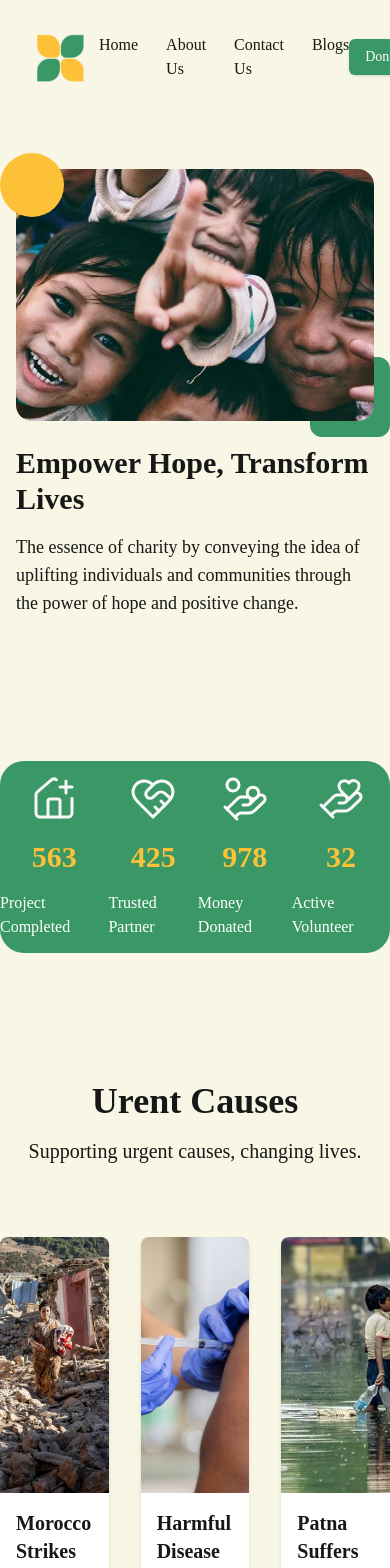
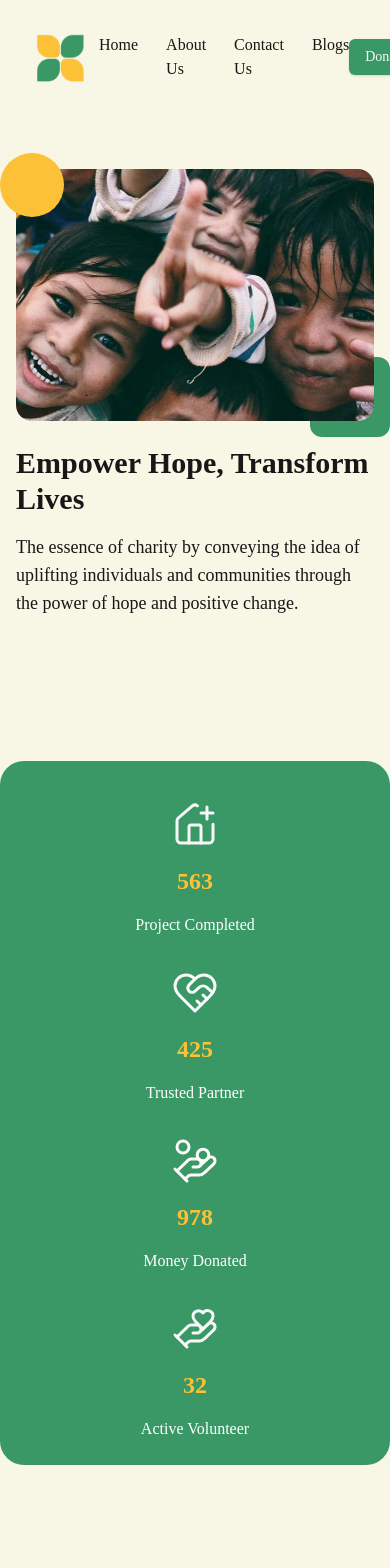
Before and after one commit to Shreesh-Gawande/Charityapp, a Next.js app: page / in a window 390 px wide. Shown: the top 1568 px of the page. Built offline with nearby package versions, Linux system fonts and the light colour scheme.

Commit message:
Made section 2 responsive

```diff
--- a/app/_components/Section1.jsx
+++ b/app/_components/Section1.jsx
@@ -1,33 +1,36 @@
-import React from 'react'
+import React from 'react';
 
 function Section1() {
   return (
-    <div className='bg-[#399866] w-full max-w-[1024px] h-48 mt-32 mx-auto rounded-3xl'>
-      <div className="flex justify-evenly items-center h-full mt-4">
+    <div className='bg-[#399866] w-full max-w-[1024px] h-auto sm:h-48 mt-32 mx-auto rounded-3xl p-6'>
+      <div className="flex flex-col sm:flex-row justify-center sm:justify-evenly items-center h-full mt-4 space-y-8 sm:space-y-0 sm:space-x-8">
 
-        <div className='flex flex-col items-center'>
+
+        <div className='flex flex-col items-center text-center'>
           <svg xmlns="http://www.w3.org/2000/svg" width="48" height="48" viewBox="0 0 24 24" fill="none" stroke="#f8f7f7" strokeWidth="1.5" strokeLinecap="round" strokeLinejoin="round" className="lucide lucide-house-plus">
             <path d="M13.22 2.416a2 2 0 0 0-2.511.057l-7 5.999A2 2 0 0 0 3 10v9a2 2 0 0 0 2 2h14a2 2 0 0 0 2-2v-7.354" />
             <path d="M15 21v-8a1 1 0 0 0-1-1h-4a1 1 0 0 0-1 1v8" />
             <path d="M15 6h6" />
             <path d="M18 3v6" />
           </svg>
-          <h1 className='text-3xl font-bold p-4' style={{ color: '#FDC137' }}>563</h1>
-          <p className='text-white' style={{ fontFamily: "Times New Roman" }}>Project Completed</p>
+          <h1 className='text-2xl sm:text-3xl font-bold p-4' style={{ color: '#FDC137' }}>563</h1>
+          <p className='text-white text-base sm:text-lg' style={{ fontFamily: "Times New Roman" }}>Project Completed</p>
         </div>
 
-        <div className='flex flex-col items-center'>
+
+        <div className='flex flex-col items-center text-center'>
           <svg xmlns="http://www.w3.org/2000/svg" width="48" height="48" viewBox="0 0 24 24" fill="none" stroke="#fafafa" strokeWidth="1.5" strokeLinecap="round" strokeLinejoin="round" className="lucide lucide-heart-handshake">
             <path d="M19 14c1.49-1.46 3-3.21 3-5.5A5.5 5.5 0 0 0 16.5 3c-1.76 0-3 .5-4.5 2-1.5-1.5-2.74-2-4.5-2A5.5 5.5 0 0 0 2 8.5c0 2.3 1.5 4.05 3 5.5l7 7Z"/>
             <path d="M12 5 9.04 7.96a2.17 2.17 0 0 0 0 3.08c.82.82 2.13.85 3 .07l2.07-1.9a2.82 2.82 0 0 1 3.79 0l2.96 2.66"/>
             <path d="M18 15l-2-2"/>
             <path d="M15 18l-2-2"/>
           </svg>
-          <h1 className='text-3xl font-bold p-4' style={{ color: '#FDC137' }}>425</h1>
-          <p className='text-white' style={{ fontFamily: "Times New Roman" }}>Trusted Partner</p>
+          <h1 className='text-2xl sm:text-3xl font-bold p-4' style={{ color: '#FDC137' }}>425</h1>
+          <p className='text-white text-base sm:text-lg' style={{ fontFamily: "Times New Roman" }}>Trusted Partner</p>
         </div>
 
-        <div className='flex flex-col items-center'>
+
+        <div className='flex flex-col items-center text-center'>
           <svg xmlns="http://www.w3.org/2000/svg" width="48" height="48" viewBox="0 0 24 24" fill="none" stroke="#fefbfb" strokeWidth="1.5" strokeLinecap="round" strokeLinejoin="round" className="lucide lucide-hand-coins">
             <path d="M11 15h2a2 2 0 1 0 0-4h-3c-.6 0-1.1.2-1.4.6L3 17"/>
             <path d="m7 21 1.6-1.4c.3-.4.8-.6 1.4-.6h4c1.1 0 2.1-.4 2.8-1.2l4.6-4.4a2 2 0 0 0-2.75-2.91l-4.2 3.9"/>
@@ -35,19 +38,20 @@ function Section1() {
             <circle cx="16" cy="9" r="2.9"/>
             <circle cx="6" cy="5" r="3"/>
           </svg>
-          <h1 className='text-3xl font-bold p-4' style={{ color: '#FDC137' }}>978</h1>
-          <p className='text-white' style={{ fontFamily: "Times New Roman" }}>Money Donated</p>
+          <h1 className='text-2xl sm:text-3xl font-bold p-4' style={{ color: '#FDC137' }}>978</h1>
+          <p className='text-white text-base sm:text-lg' style={{ fontFamily: "Times New Roman" }}>Money Donated</p>
         </div>
 
-        <div className='flex flex-col items-center'>
+
+        <div className='flex flex-col items-center text-center'>
           <svg xmlns="http://www.w3.org/2000/svg" width="48" height="48" viewBox="0 0 24 24" fill="none" stroke="#f7f7f7" strokeWidth="1.5" strokeLinecap="round" strokeLinejoin="round" className="lucide lucide-hand-heart">
             <path d="M11 14h2a2 2 0 1 0 0-4h-3c-.6 0-1.1.2-1.4.6L3 16"/>
             <path d="m7 20 1.6-1.4c.3-.4.8-.6 1.4-.6h4c1.1 0 2.1-.4 2.8-1.2l4.6-4.4a2 2 0 0 0-2.75-2.91l-4.2 3.9"/>
             <path d="m2 15 6 6"/>
             <path d="M19.5 8.5c.7-.7 1.5-1.6 1.5-2.7A2.73 2.73 0 0 0 16 4a2.78 2.78 0 0 0-5 1.8c0 1.2.8 2 1.5 2.8L16 12Z"/>
           </svg>
-          <h1 className='text-3xl font-bold p-4' style={{ color: '#FDC137' }}>32</h1>
-          <p className='text-white' style={{ fontFamily: "Times New Roman" }}>Active Volunteer</p>
+          <h1 className='text-2xl sm:text-3xl font-bold p-4' style={{ color: '#FDC137' }}>32</h1>
+          <p className='text-white text-base sm:text-lg' style={{ fontFamily: "Times New Roman" }}>Active Volunteer</p>
         </div>
       </div>
     </div>
```
